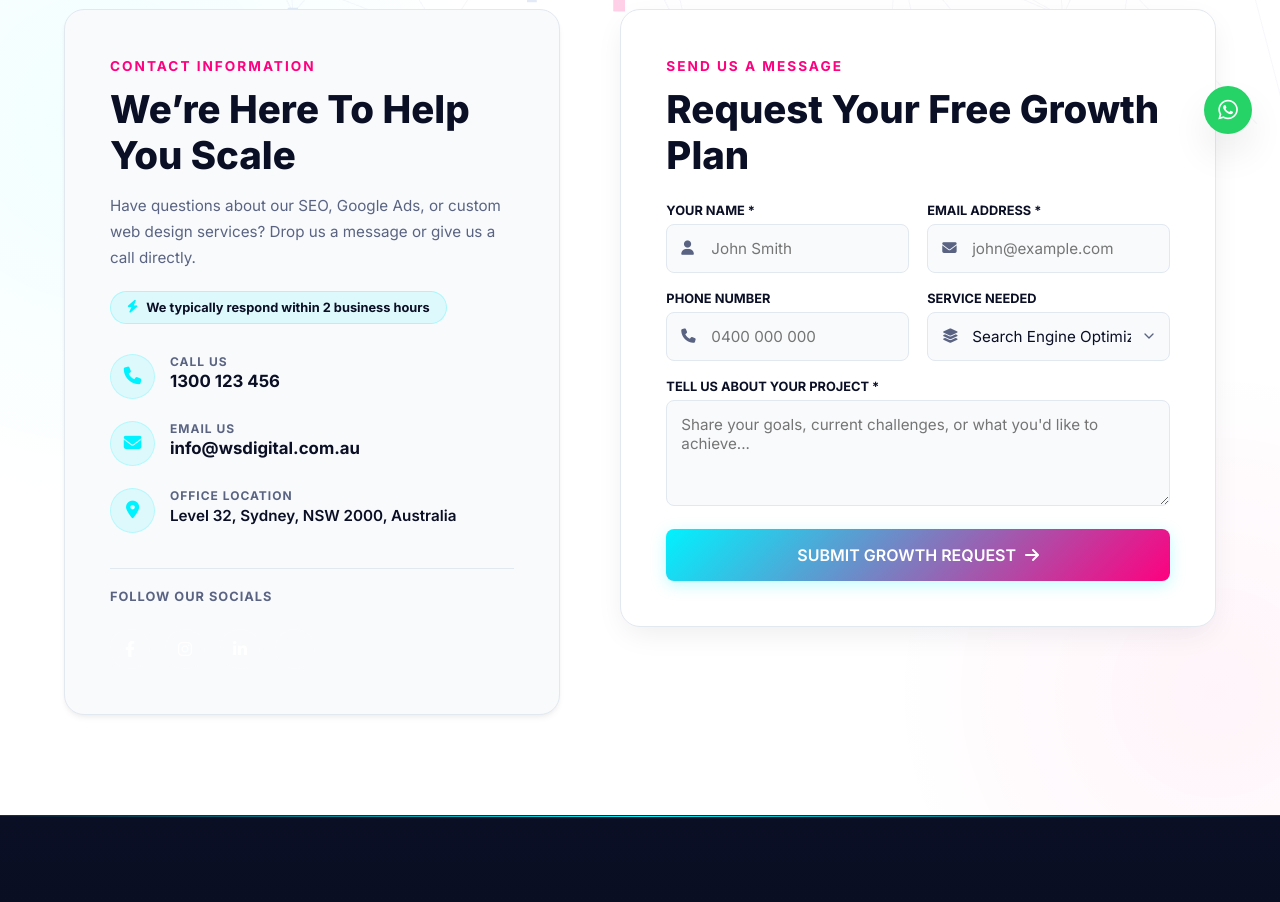
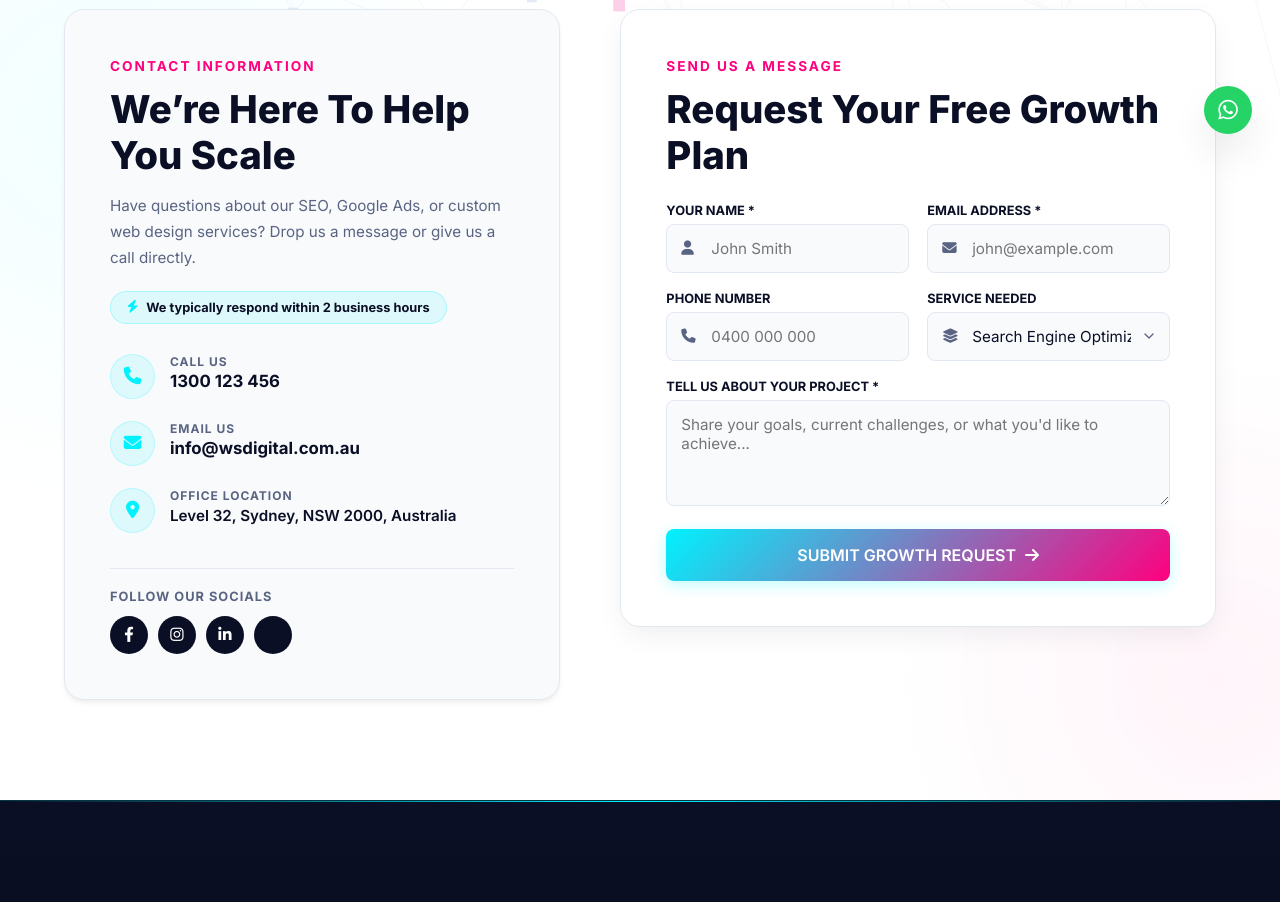
Before and after one commit to Usman89070/ws-digital-marketing, a PHP site: page /contact.php in a window 1280 px wide. Shown: the part 576-1478 px from the top of the page. Run offline with PHP 8.4, Linux system fonts and the light colour scheme; some libraries are stand-ins or nearby versions.

Commit message:
Fix invisible social icons on contact.php info card
Contact.php's social icons reused the .social-links class (also used by
footer.php), whose !important rules set a near-transparent circle + white
icon meant for the dark footer background -- only readable once :hover
turned it cyan. On the contact page's light info card that made the icons
invisible in their normal state. Scoped contact.php to its own
.contact-social-links class with a permanently visible navy circle + white
icon, keeping the same cyan hover effect. Footer's icons are untouched.

```diff
--- a/contact.php
+++ b/contact.php
@@ -130,11 +130,11 @@ include 'header.php';
 
                     <div style="margin-top: 35px; border-top: 1px solid var(--border-light); padding-top: 20px;">
                         <h5 style="font-size: 0.8rem; text-transform: uppercase; color: var(--text-muted); font-weight: 700; margin-bottom: 12px; letter-spacing: 1px;">Follow Our Socials</h5>
-                        <div class="social-links" style="display: flex; gap: 10px;">
-                            <a href="#" style="width: 38px; height: 38px; border-radius: 50%; background: var(--navy); display: flex; align-items: center; justify-content: center; color: #fff; text-decoration: none; transition: var(--transition-smooth);"><i class="fa-brands fa-facebook-f"></i></a>
-                            <a href="#" style="width: 38px; height: 38px; border-radius: 50%; background: var(--navy); display: flex; align-items: center; justify-content: center; color: #fff; text-decoration: none; transition: var(--transition-smooth);"><i class="fa-brands fa-instagram"></i></a>
-                            <a href="#" style="width: 38px; height: 38px; border-radius: 50%; background: var(--navy); display: flex; align-items: center; justify-content: center; color: #fff; text-decoration: none; transition: var(--transition-smooth);"><i class="fa-brands fa-linkedin-in"></i></a>
-                            <a href="#" style="width: 38px; height: 38px; border-radius: 50%; background: var(--navy); display: flex; align-items: center; justify-content: center; color: #fff; text-decoration: none; transition: var(--transition-smooth);"><i class="fa-brands fa-x-twitter"></i></a>
+                        <div class="contact-social-links">
+                            <a href="#"><i class="fa-brands fa-facebook-f"></i></a>
+                            <a href="#"><i class="fa-brands fa-instagram"></i></a>
+                            <a href="#"><i class="fa-brands fa-linkedin-in"></i></a>
+                            <a href="#"><i class="fa-brands fa-x-twitter"></i></a>
                         </div>
                     </div>
                 </div>
--- a/css/style.css
+++ b/css/style.css
@@ -849,6 +849,21 @@
         .social-links a { width: 40px !important; height: 40px !important; border-radius: 50% !important; background: rgba(255,255,255,0.05) !important; border: 1px solid rgba(255,255,255,0.1) !important; display: flex !important; align-items: center !important; justify-content: center !important; color: #fff !important; transition: var(--transition-smooth) !important; text-decoration: none !important; font-size: 1rem !important; }
         .social-links a:hover { background: var(--cyan-neon) !important; color: var(--navy) !important; transform: translateY(-3px) !important; box-shadow: 0 5px 15px rgba(0, 242, 254, 0.3) !important; }
 
+        /* Contact page's info card sits on a light background, unlike the dark
+           footer .social-links reuses -- needs its own always-visible (navy
+           circle, white icon) styling instead of the footer's near-transparent
+           circle that only reads once hover turns it cyan. */
+        .contact-social-links { display: flex; gap: 10px; }
+        .contact-social-links a {
+            width: 38px; height: 38px; border-radius: 50%; background: var(--navy);
+            display: flex; align-items: center; justify-content: center; color: #fff;
+            text-decoration: none; transition: var(--transition-smooth); font-size: 0.95rem;
+        }
+        .contact-social-links a:hover {
+            background: var(--cyan-neon); color: var(--navy); transform: translateY(-3px);
+            box-shadow: 0 5px 15px rgba(0, 242, 254, 0.3);
+        }
+
         .footer-bottom { border-top: 1px solid rgba(255,255,255,0.1) !important; margin-top: 80px !important; padding-top: 30px !important; display: flex !important; justify-content: space-between !important; align-items: center !important; color: rgba(255,255,255,0.5) !important; font-size: 0.9rem !important; flex-wrap: wrap !important; gap: 20px !important;}
 
         @media(max-width: 1024px) {
```
